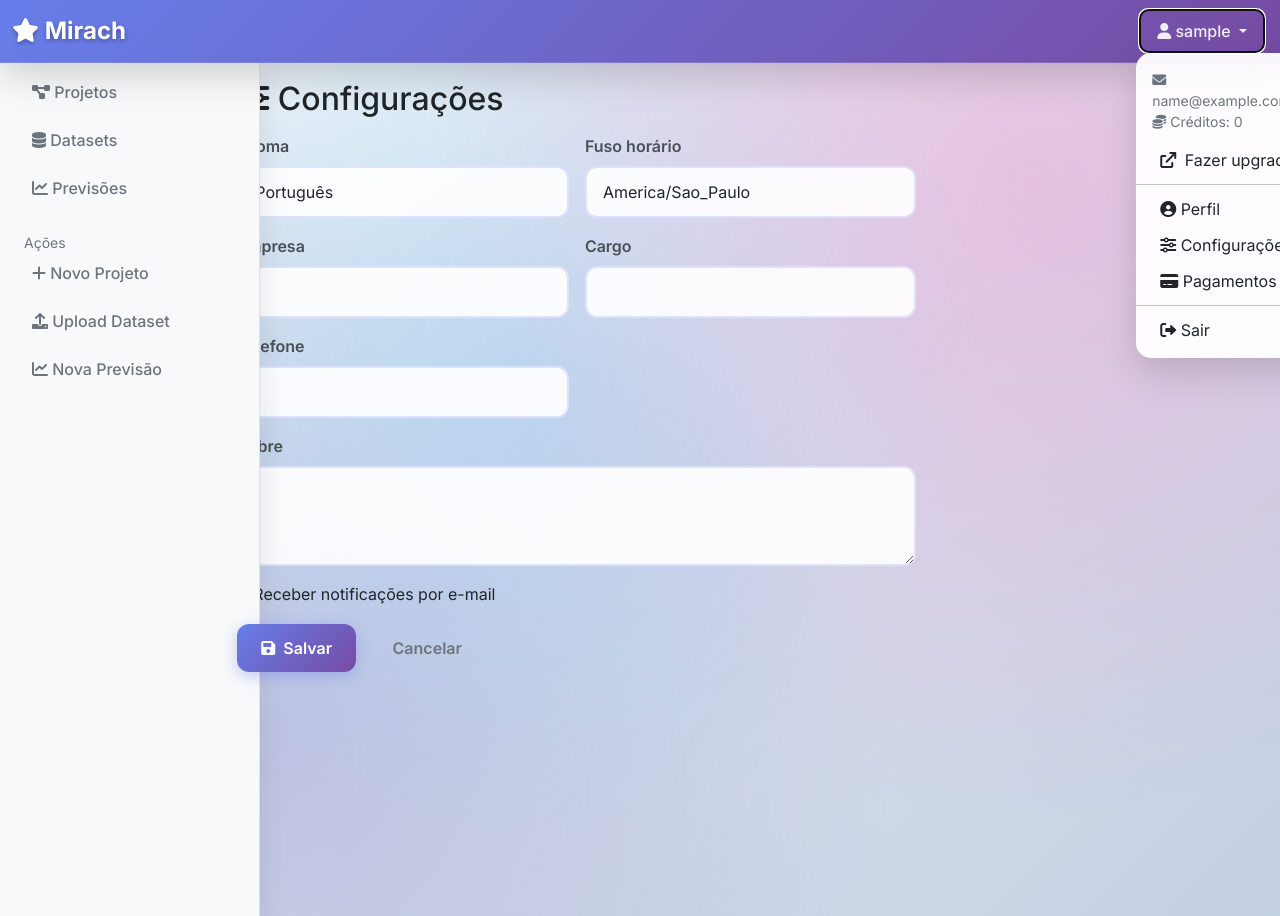
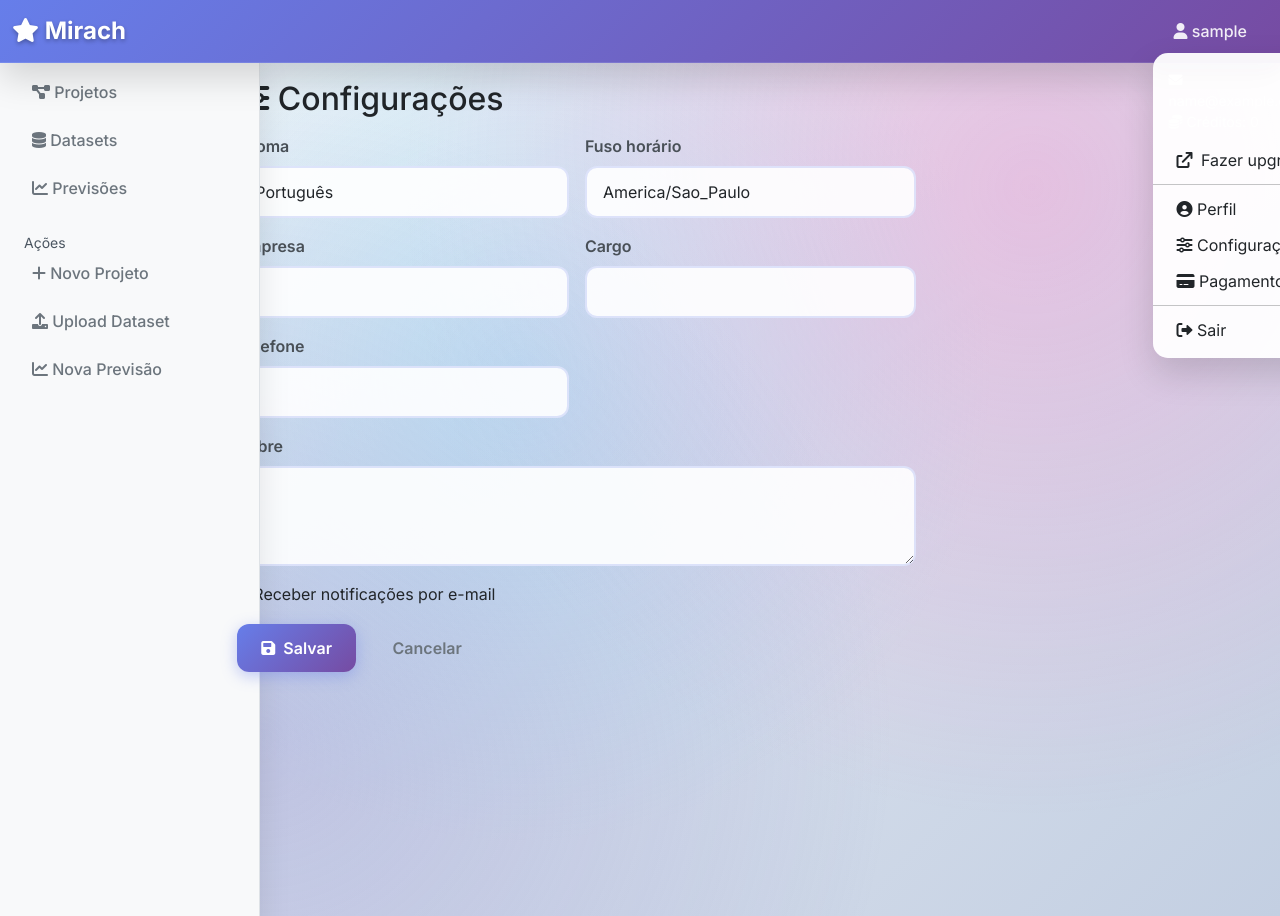
Before and after one commit to gustavoravel/mirach, a Django app: page /settings/ in a window 1280 px wide, after a click on "sample". Run offline with Django 4.2, Linux system fonts and the light colour scheme; the visitor is signed in with stand-in values (Sample User, id 1); data comes from the database, SQL or seed files in the repository; parts of the project's set-up code (start-up, migrations or seed data) failed here and were passed over.

Commit message:
correções css

```diff
--- a/static/css/mirach.css
+++ b/static/css/mirach.css
@@ -73,6 +73,40 @@ body::before {
     text-shadow: 0 4px 8px rgba(0, 0, 0, 0.4);
 }
 
+/* Improve readability of muted text on gradient/dark headers */
+.card-header .text-muted,
+.navbar .text-muted,
+.hero-section .text-muted,
+.algorithms-section .text-muted,
+.cta-card .text-muted,
+.list-group-item .text-muted,
+.table thead .text-muted,
+.dropdown-menu .text-muted {
+    color: rgba(255, 255, 255, 0.85) !important;
+}
+
+/* Slightly darker default muted text for better contrast on light backgrounds */
+.text-muted { color: #4a5560 !important; }
+
+/* Muted links remain readable on gradients */
+.text-muted a,
+.card-header .text-muted a,
+.navbar .text-muted a,
+.hero-section .text-muted a {
+    color: rgba(255, 255, 255, 0.9) !important;
+}
+
+/* Ensure header actions/links are readable on gradient headers */
+.card-header a,
+.card-header .link-secondary,
+.card-header .text-secondary,
+.card-header .btn-link {
+    color: rgba(255, 255, 255, 0.92) !important;
+}
+
+/* Do NOT invert muted text inside card bodies (keep dark for white backgrounds) */
+.card-body .text-muted { color: #4a5560 !important; }
+
 .nav-link {
     color: rgba(255, 255, 255, 0.9) !important;
     font-weight: 500;
@@ -141,6 +206,35 @@ body::before {
     box-shadow: 0 8px 25px rgba(102, 126, 234, 0.6);
 }
 
+/* Hard-disable any ripple/glow/focus ring on interactive elements */
+a, button, .btn, .nav-link, .dropdown-item, .list-group-item, .form-control, .form-select,
+input, select, textarea, .card, .card * {
+    -webkit-tap-highlight-color: transparent !important;
+}
+
+a:focus, a:active,
+button:focus, button:active,
+.btn:focus, .btn:active,
+.btn:focus-visible, .btn:active:focus,
+.btn-check:focus + .btn, .btn-check:active + .btn,
+.nav-link:focus, .nav-link:active,
+.dropdown-item:focus, .dropdown-item:active,
+.list-group-item:focus, .list-group-item:active,
+.form-control:focus, .form-control:active,
+.form-select:focus, .form-select:active,
+input:focus, input:active,
+select:focus, select:active,
+textarea:focus, textarea:active {
+    outline: none !important;
+    box-shadow: none !important;
+    background-image: none !important;
+    filter: none !important;
+}
+
+.btn:active, .btn:active:focus, .btn:focus-visible {
+    transform: none !important;
+}
+
 .btn-success {
     background: var(--success-gradient);
     box-shadow: 0 4px 15px rgba(79, 172, 254, 0.4);
@@ -788,3 +883,31 @@ body::before {
     color: white;
     transform: translateX(5px);
 }
+
+/* Disable global click highlight/glow */
+*:focus { outline: none !important; }
+* { -webkit-tap-highlight-color: transparent; }
+.nav-link:focus, .dropdown-item:focus { box-shadow: none !important; outline: none !important; }
+
+/* Force-remove ripple effects from common libraries (MDB, MUI, MDC, Waves) */
+.ripple, .waves-ripple, .ink, .mui-ripple, .md-ripple,
+.ripple-surface, [data-ripple], [data-mdb-ripple], [data-ripple-color] {
+    display: none !important;
+    opacity: 0 !important;
+    animation: none !important;
+    transition: none !important;
+}
+.mdc-ripple-surface::before,
+.mdc-ripple-surface::after,
+.btn::after, .btn::before,
+.nav-link::after, .nav-link::before {
+    content: none !important;
+}
+
+/* Hide dynamically injected absolute-position spans used as ripples */
+.btn span[style*="position: absolute"],
+.model-card span[style*="position: absolute"],
+.card-header span[style*="position: absolute"],
+.card-body span[style*="position: absolute"] {
+    display: none !important;
+}
```
Also changed, not shown: other parts of static/css/mirach.css (+34 -2 lines).
